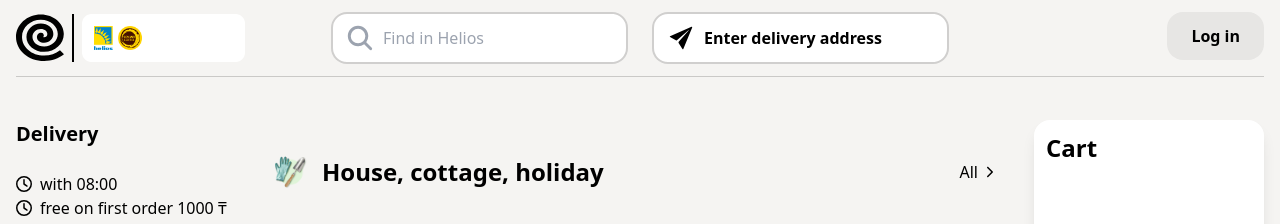
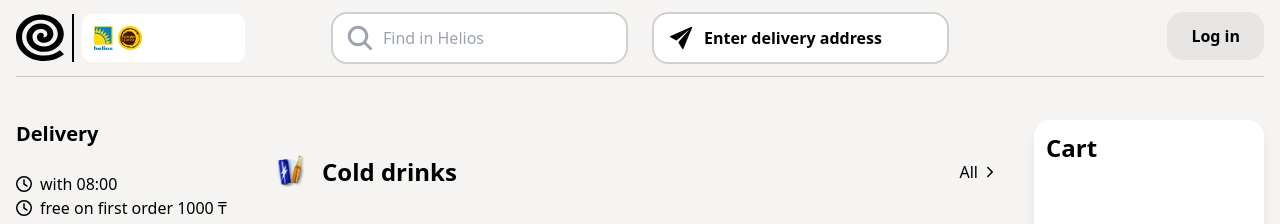
Before and after one commit to Nazmul1582/NShop, a React (Vite) app: page /category/1 in a window 1280 px wide. Shown: the top 224 px of the page. Built offline with nearby package versions, Linux system fonts and the light colour scheme.

Commit message:
show the products on the single category page

```diff
--- a/src/components/Category.jsx
+++ b/src/components/Category.jsx
@@ -1,6 +1,7 @@
 import { FaArrowRight, FaRegClock } from "react-icons/fa6";
 import { categories } from "../utils/categories";
 import { IoIosArrowForward } from "react-icons/io";
+import { Link } from "react-router-dom";
 
 const Category = () => {
   return (
@@ -32,10 +33,8 @@ const Category = () => {
       <h2 className="text-xl font-bold mb-6">Category</h2>
       <div className="flex flex-col">
         {categories.map((item) => (
-          <div
-            key={item.id}
-            className="flex items-center gap-5 rounded-xl hover:bg-[#E7E6E4] p-1 cursor-pointer"
-          >
+          <Link key={item.id} to={`/category/${item.id}`}>
+            <div className="flex items-center gap-5 rounded-xl hover:bg-[#E7E6E4] p-1 cursor-pointer">
               <img
                 className="w-10 h-10"
                 src={item.image}
@@ -43,6 +42,7 @@ const Category = () => {
               />
               <p>{item.categoryName}</p>
             </div>
+          </Link>
         ))}
       </div>
     </div>
--- /dev/null
+++ b/src/hooks/useCategory.jsx
@@ -0,0 +1,5 @@
+const useCategory = () => {
+    // const categories = fetch('')
+};
+
+export default useCategory;
--- a/src/pages/singleCategory/SingleCategory.jsx
+++ b/src/pages/singleCategory/SingleCategory.jsx
@@ -2,18 +2,14 @@ import { IoIosArrowForward } from "react-icons/io";
 import { useParams } from "react-router-dom";
 import useProducts from "../../hooks/useProducts";
 import Product from "../../components/Product";
-import { images } from "../../utils/images";
+import { categories } from "../../utils/categories";
 
-const SingleCategory = ({
-  category = {
-    id: 24,
-    image: images.category24,
-    categoryName: "House, cottage, holiday",
-  }
-}) => {
+const SingleCategory = () => {
   const products = useProducts();
-  const categoryId = useParams();
-  console.log(categoryId);
+  const { categoryId } = useParams();
+
+  const category = categories.find((item) => item.id === parseInt(categoryId));
+
   return (
     <div className="mb-20">
       <div className="flex justify-between items-center my-8">
```
Lines whose indentation alone changed are shown as unchanged.
